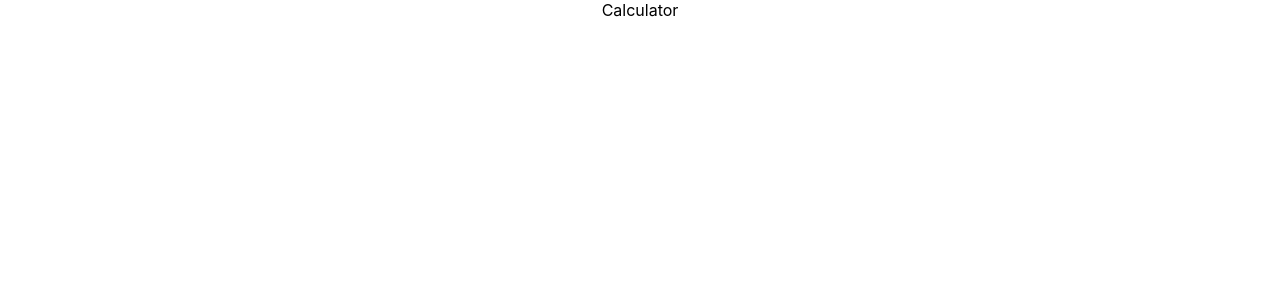
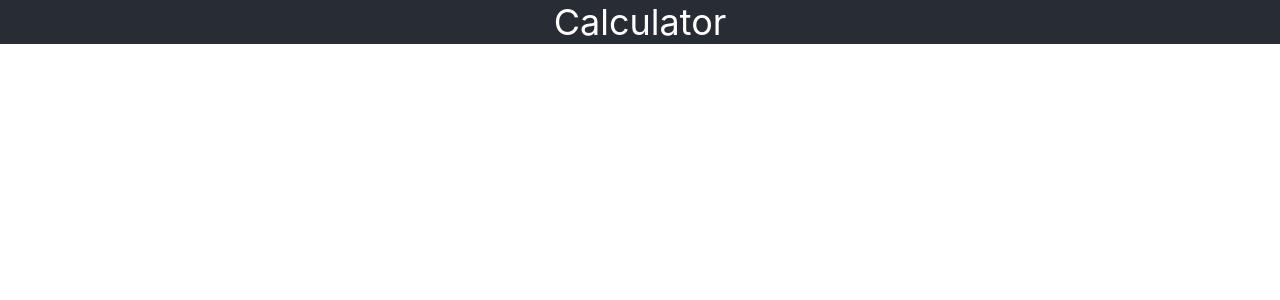
Before and after one commit to Gagandeep-Kaur-01/Calculator_React, a React (Create React App) app: page / in a window 1280 px wide. Shown: the top 300 px of the page. Built offline with nearby package versions, Linux system fonts and the light colour scheme.

Commit message:
deleted unusual code and added little css

```diff
--- a/src/App.css
+++ b/src/App.css
@@ -1,38 +1,9 @@
-.App {
-  text-align: center;
-}
-
-.App-logo {
-  height: 40vmin;
-  pointer-events: none;
-}
-
-@media (prefers-reduced-motion: no-preference) {
-  .App-logo {
-    animation: App-logo-spin infinite 20s linear;
-  }
-}
-
 .App-header {
   background-color: #282c34;
-  min-height: 100vh;
   display: flex;
   flex-direction: column;
   align-items: center;
   justify-content: center;
-  font-size: calc(10px + 2vmin);
+  font-size: calc(20px + 2vmin);
   color: white;
 }
-
-.App-link {
-  color: #61dafb;
-}
-
-@keyframes App-logo-spin {
-  from {
-    transform: rotate(0deg);
-  }
-  to {
-    transform: rotate(360deg);
-  }
-}
--- a/src/App.js
+++ b/src/App.js
@@ -3,7 +3,9 @@ import './App.css';
 function App() {
   return (
     <div className="App">
-      Calculator
+      <span className="App-header">
+        Calculator
+      </span>
     </div>
   );
 }
```
